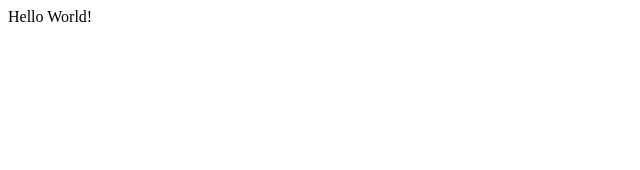
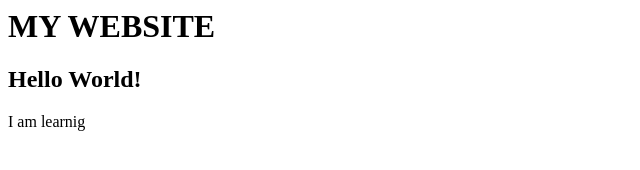
Before and after one commit to Boost-Geek/boost-geek, a plain HTML site: page index.html in a window 1280 px wide. Shown: the whole page, without its empty margins (0-640 px from the left). Drawn offline with Linux system fonts and the light colour scheme.

Commit message:
Update index.html

```diff
--- a/index.html
+++ b/index.html
@@ -1,9 +1,12 @@
 
-<html lang="en">
-<head>
-    <title>A simple HTML document</title>
-</head>
+<html>
+<h1>
+    MY WEBSITE
+</h1>
 <body>
-    <p>Hello World!<p>
+    <h2>Hello World!</h2>
+    <p>
+        I am learnig
+    </p>
 </body>
 </html>
```
